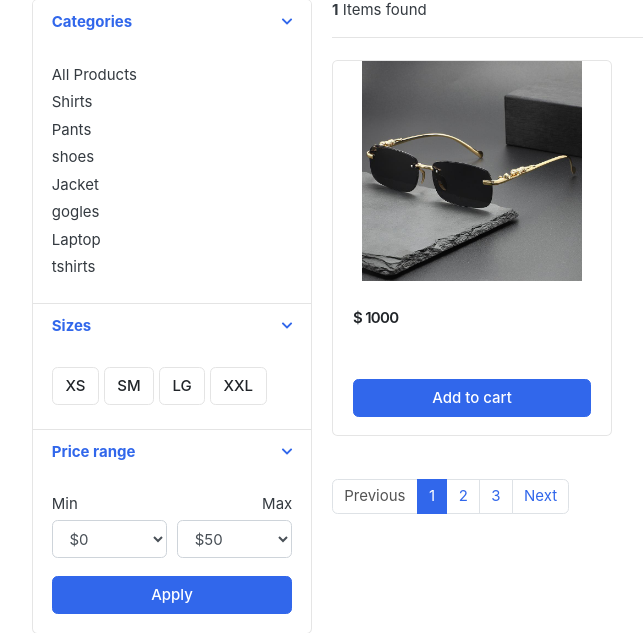
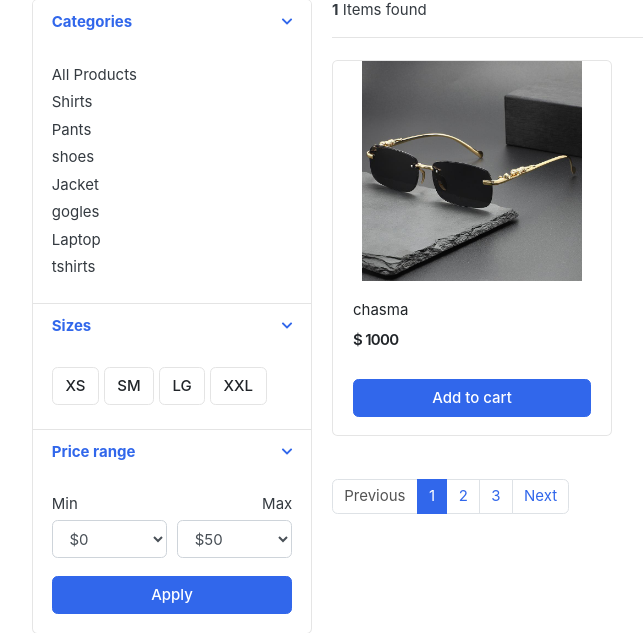
Before and after one commit to Niteshpanday05/Django-Ecommerce, a Django app: a page that uses templates/store/store.html in a window 1280 px wide. Shown: the part 295-928 px from the top of the page, without its empty margins (18-661 px from the left). Run offline with Django 5.2, Linux system fonts and the light colour scheme; data comes from the database, SQL or seed files in the repository; some libraries are stand-ins or nearby versions; some web fonts are replaced.

Commit message:
some changes in url in store section

```diff
--- a/templates/home.html
+++ b/templates/home.html
@@ -23,7 +23,7 @@
 <div class="container">
 
 <header class="section-heading">
-	<a href="./store.html" class="btn btn-outline-primary float-right">See all</a>
+	<a href="{% url 'store' %}" class="btn btn-outline-primary float-right">See all</a>
 	<h3 class="section-title">Popular products</h3>
 </header><!-- sect-heading -->
 
--- a/templates/store/store.html
+++ b/templates/store/store.html
@@ -128,12 +128,12 @@
 		<figure class="card card-product-grid">
 			<div class="img-wrap">
 
-				<img src="{{ product.images.url }}">
+				<a href="{{ product.get_url }}"><img src="{{ product.images.url }}"></a>
 
 			</div> <!-- img-wrap.// -->
 			<figcaption class="info-wrap">
 				<div class="fix-height">
-					<a href="./product-detail.html" class="title">{{ product.product_name_name }}</a>
+					<a href="{{ product.get_url }}" class="title">{{ product.product_name }}</a>
 					<div class="price-wrap mt-2">
 						<span class="price">$ {{ product.price }}</span>
 
```
